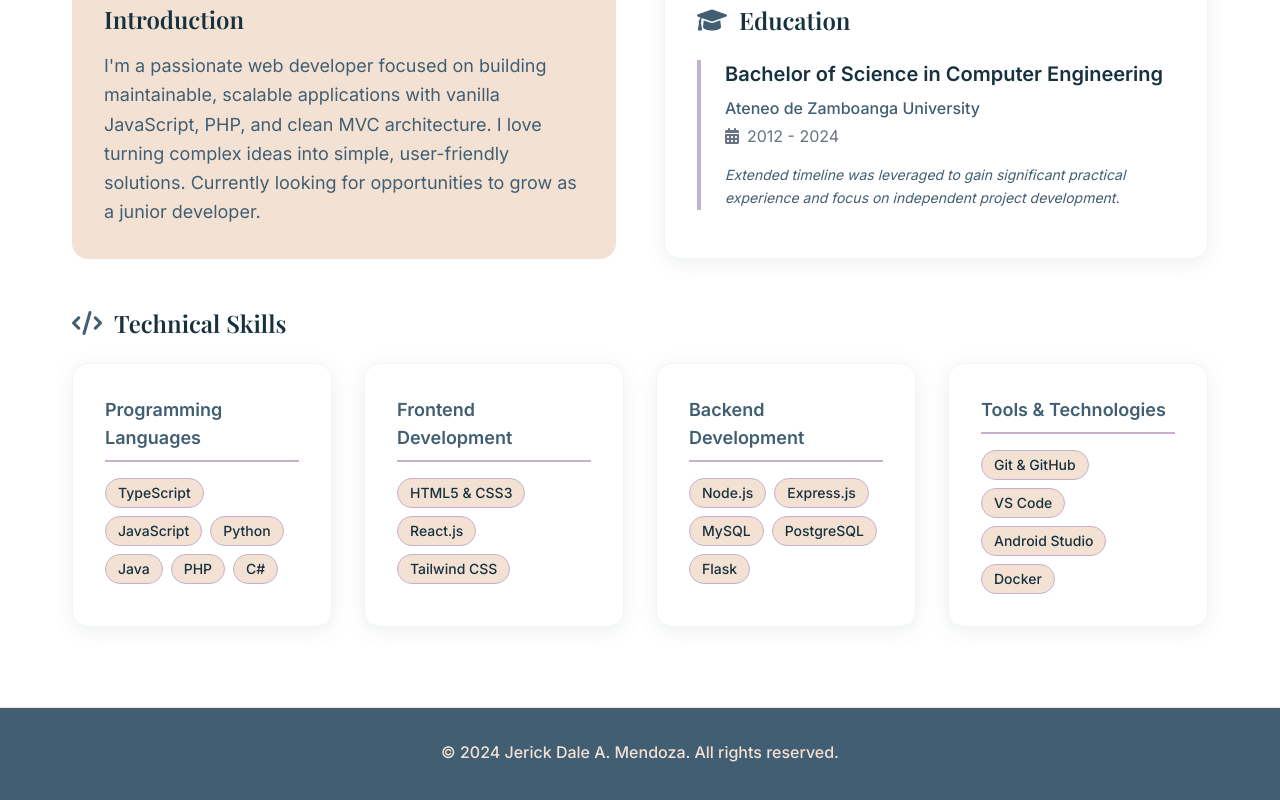
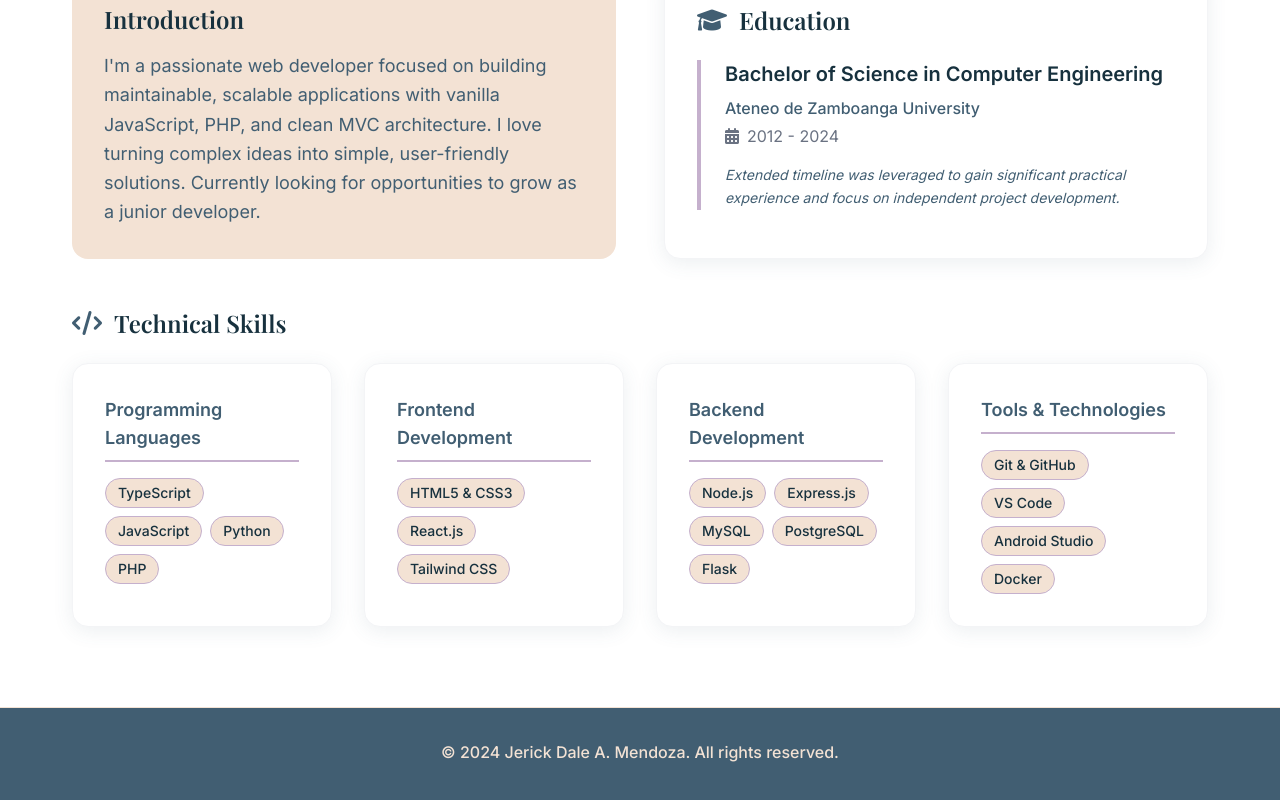
Before and after one commit to JuanLuther/jdm-portfolio, a React (Vite) app: page /about in a window 1280 px wide. Shown: the part 403-1203 px from the top of the page. Built offline with nearby package versions, Linux system fonts and the light colour scheme.

Commit message:
revise skills

```diff
--- a/src/components/data/skills.js
+++ b/src/components/data/skills.js
@@ -3,9 +3,9 @@ const skills = {
     "TypeScript",
     "JavaScript",
     "Python",
-    "Java",
     "PHP",
-    "C#",
+    // "Java",
+    // "C#",
   ],
   "Frontend Development": [
     "HTML5 & CSS3",
```
